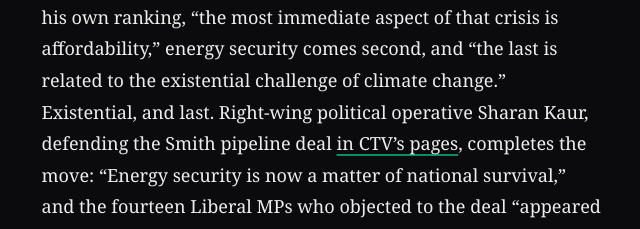
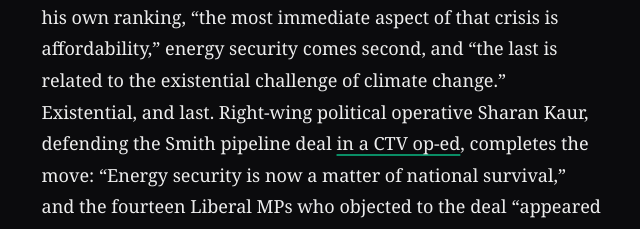
Before and after one commit to barrettsoron/barrett.bryansoron.ca, an Astro site: page /essays/survival-is-affordable in a window 1280 px wide. Shown: the part 4782-5011 px from the top of the page, 318-958 px from the left. Built offline with nearby package versions, Linux system fonts and the light colour scheme; Astro itself is replaced by a stand-in of ours.

Commit message:
fix: correct CTV op-ed reference in essay

```diff
--- a/src/content/essays/survival-is-affordable.md
+++ b/src/content/essays/survival-is-affordable.md
@@ -34,7 +34,7 @@ The gas the province is racing to expand, through LNG Canada Phase 2 and the Ksi
 <p>The word is affordability. The business is moving molecules for profit. The household budget is the cover story.</p>
 </div>
 
-So the NDP and Liberal establishments gave away an argument they were winning. And once you concede that climate is a luxury good, the other side keeps moving, because concession is an invitation. Watch the word "survival" change hands. Carney now describes a "[three-dimensional energy crisis](https://dailyhive.com/vancouver/mark-carney-bc-vancouver-economic-priorities-housing-tax-cuts)" in which, by his own ranking, "the most immediate aspect of that crisis is affordability," energy security comes second, and "the last is related to the existential challenge of climate change." Existential, and last. Right-wing political operative Sharan Kaur, defending the Smith pipeline deal [in CTV's pages](https://www.ctvnews.ca/politics/article/sharan-kaur-why-the-14-liberal-mps-need-to-own-their-dissent-on-the-carney-smith-deal/), completes the move: "Energy security is now a matter of national survival," and the fourteen Liberal MPs who objected to the deal "appeared to choose ideology over nation building." The left spent a decade letting the right own "affordability." Now it watches the right take "survival" too, and rebrand a million barrels a day as the thing that keeps us alive.
+So the NDP and Liberal establishments gave away an argument they were winning. And once you concede that climate is a luxury good, the other side keeps moving, because concession is an invitation. Watch the word "survival" change hands. Carney now describes a "[three-dimensional energy crisis](https://dailyhive.com/vancouver/mark-carney-bc-vancouver-economic-priorities-housing-tax-cuts)" in which, by his own ranking, "the most immediate aspect of that crisis is affordability," energy security comes second, and "the last is related to the existential challenge of climate change." Existential, and last. Right-wing political operative Sharan Kaur, defending the Smith pipeline deal [in a CTV op-ed](https://www.ctvnews.ca/politics/article/sharan-kaur-why-the-14-liberal-mps-need-to-own-their-dissent-on-the-carney-smith-deal/), completes the move: "Energy security is now a matter of national survival," and the fourteen Liberal MPs who objected to the deal "appeared to choose ideology over nation building." The left spent a decade letting the right own "affordability." Now it watches the right take "survival" too, and rebrand a million barrels a day as the thing that keeps us alive.
 
 None of this even works as the triangulation it pretends to be. A year out from the election that secured his spot as premier, Eby's approval has fallen from 53 per cent to 33 in [Angus Reid's May polling](https://angusreid.org/bc-ndp-eby-conservatives-dripa-undrip-reconciliation-property-rights-land-title/), fifty-seven per cent of British Columbians say the province is on the wrong track, and the issue they judge him hardest on is the cost of living. The NDP adopted the right's frame and still loses on the right's frame, because you cannot out-promise a Conservative on cheapness while a Conservative is the one defining the terms. Federally the cost of this fumbling shows up as defection. Fourteen Liberal MPs sent Carney [a private letter](https://www.cbc.ca/news/politics/liberal-mp-react-alberta-deal-carney-9.7208157) warning that "the government's credibility will be seriously compromised" and insisting that "climate change remains the greatest threat of our time." [Steven Guilbeault](https://www.theglobeandmail.com/politics/article-steven-guilbeault-liberal-caucus-quit/) already quit cabinet over the Alberta deal, and as I write this, on May 26, he is expected to leave the Liberal caucus entirely, possibly his seat with it. A party that abandons the terrain does not buy peace. It loses the people who believed it meant the thing it used to say.
 
```
